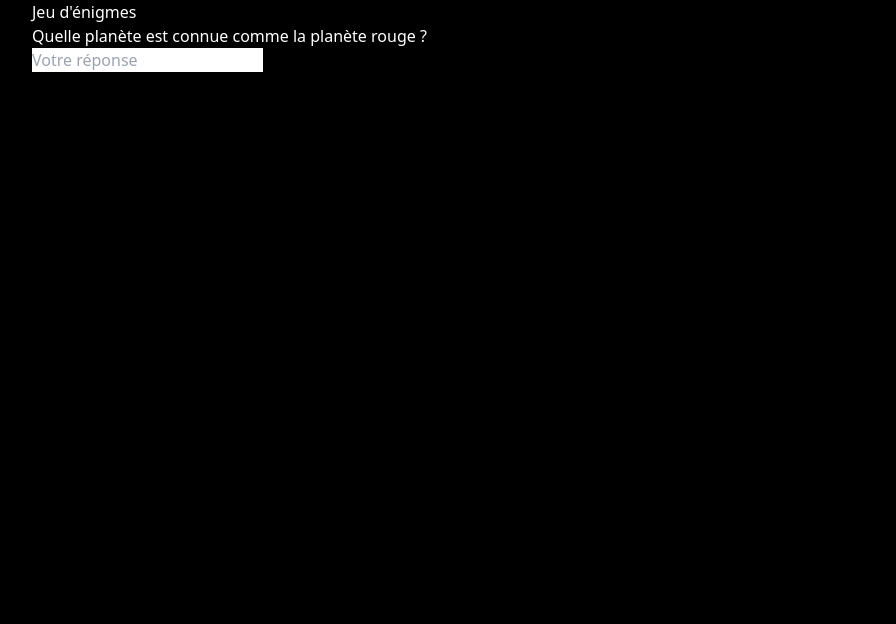
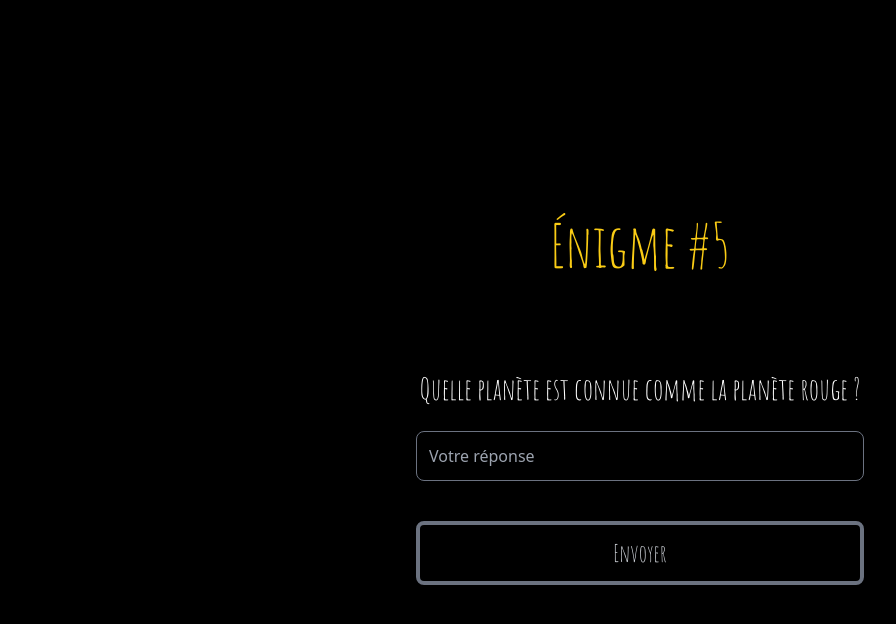
Before and after one commit to II-SARIP-II/sae501, a Next.js app: page /enigma in a window 1280 px wide. Shown: the top 624 px of the page, without its empty margins (0-896 px from the left). Built offline with nearby package versions, Linux system fonts and the light colour scheme.

Commit message:
improve: page enigma

```diff
--- a/src/pages/enigma.jsx
+++ b/src/pages/enigma.jsx
@@ -1,46 +1,91 @@
-import { useState, useEffect } from 'react';
+import React, { useState, useEffect } from 'react';
+import Button from '../components/_button';
 
 export default function Game() {
-
     const [question, setQuestion] = useState(null);
+    const [questionNumber, setQuestionNumber] = useState(1);
+    const [answer, setAnswer] = useState('');
+    const [feedback, setFeedback] = useState('');
+    const [isAnswered, setIsAnswered] = useState(false);
 
     useEffect(() => {
         const fetchRandomQuestion = async () => {
-            const response = await fetch('/api/question/enigma'); // Charge toutes les questions
+            const response = await fetch('/api/question/enigma');
             const questions = await response.json();
             const randomQuestion = questions[Math.floor(Math.random() * questions.length)];
-            setQuestion(randomQuestion); // Choisit une question aléatoire
+            setQuestion(randomQuestion);
+            setQuestionNumber(questions.indexOf(randomQuestion) + 1); // Met à jour le numéro de l'énigme
         };
 
         fetchRandomQuestion();
     }, []);
 
-    return (
-        <div>
-            <h1>Jeu d'énigmes</h1>
-            {question ? (
-                <div>
-                    <h2>{question.question}</h2>
-                    <form onSubmit={async (e) => {
-                        e.preventDefault();
-                        const answer = e.target.answer.value;
+    const handleAnswerChange = (e) => {
+        setAnswer(e.target.value);
+        setIsAnswered(e.target.value !== '');
+    };
 
-                        const response = await fetch(`/api/answer`, {
+    const handleSubmit = async (e) => {
+        e.preventDefault();  // Empêche la soumission par défaut du formulaire
+
+        if (answer === '') {
+            console.log('Aucune réponse donnée');
+            return;  // Si pas de réponse, on ne fait rien
+        }
+
+        console.log('Réponse envoyée:', answer);  // Affiche la réponse envoyée
+
+        const response = await fetch('/api/question/answer', {
             method: 'POST',
-                            headers: { 'Content-Type': 'application/json' },
-                            body: JSON.stringify({ id: question.id, answer }), // Inclure l'ID
+            headers: {'Content-Type': 'application/json'},
+            body: JSON.stringify({id: question.id, answer}),
         });
 
         const result = await response.json();
-                        alert(result.message); // Affiche si c'est correct ou incorrect
-                    }}>
-                        <input type="text" name="answer" placeholder="Votre réponse" />
-                        <button type="submit">Envoyer</button>
+        console.log('Réponse de l\'API:', result);  // Affiche la réponse de l'API
+
+        if (result.correct) {
+            setFeedback('Bonne réponse !');
+        } else {
+            setFeedback('Mauvaise réponse, essayez encore.');
+        }
+    };
+
+    return (
+        <div className="min-h-screen flex flex-col items-center justify-center text-white p-8">
+            <div className="w-full max-w-lg flex flex-col items-center py-20 space-y-12">
+                <h1 className="text-6xl font-Amatic text-yellow-400 mb-12">
+                    Énigme #{questionNumber}
+                </h1>
+                {question ? (
+                    <div className="w-full max-w-md text-center">
+                        <h2 className="text-3xl font-Amatic mb-6">{question.question}</h2>
+                        <form onSubmit={handleSubmit} className="flex flex-col items-center space-y-4">
+                            <input
+                                type="text"
+                                name="answer"
+                                placeholder="Votre réponse"
+                                value={answer}
+                                onChange={handleAnswerChange}
+                                className="w-full p-3 bg-black text-white border border-gray-500 rounded-lg mb-6"
+                            />
+                            <Button
+                                label="Envoyer"
+                                type="submit"
+                                className={`py-3 ${answer ? 'bg-black text-green-500 border-green-500' : 'text-gray-300 border-gray-500 cursor-not-allowed'}`}
+                                disabled={!answer}
+                            />
                         </form>
+                        {feedback && (
+                            <p className={`mt-4 text-xl ${feedback === 'Bonne réponse !' ? 'text-green-500' : 'text-red-500'}`}>
+                                {feedback} {/* Affiche si la réponse est correcte ou incorrecte */}
+                            </p>
+                        )}
                     </div>
                 ) : (
-                <p>Chargement...</p>
+                    <p className="text-xl text-gray-400">Chargement...</p>
                 )}
+            </div>
         </div>
     );
 }
--- a/src/pages/rules.jsx
+++ b/src/pages/rules.jsx
@@ -3,7 +3,7 @@ import Button from '../components/_button';
 
 export default function Rules() {
     return (
-        <div className="box-area flex flex-col items-center bg-black text-white min-h-screen">
+        <div className="box-area flex flex-col items-center text-white min-h-screen">
             <div className="w-full max-w-lg flex flex-col items-center py-20 h-screen overflow-y-auto space-y-12">
                 <h1 className="text-6xl font-Amatic text-yellow-400">Règles du Jeu</h1>
 
```
Lines whose indentation alone changed are shown as unchanged.
